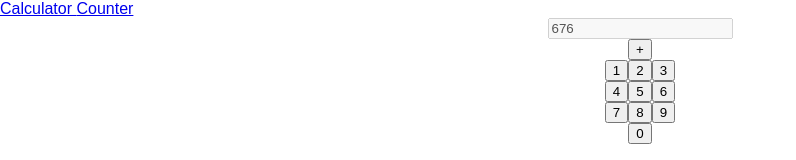
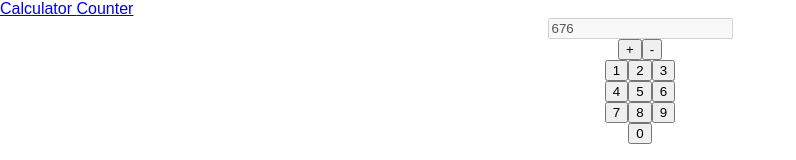
Before and after one commit to agataokolska/exercises-with-redux-part2, a React (Create React App) app: page /calculator in a window 1280 px wide. Shown: the top 160 px of the page, without its empty margins (0-796 px from the left). Built offline with nearby package versions, Linux system fonts and the light colour scheme.

Commit message:
add substract action to button

```diff
--- a/src/state/calculator.js
+++ b/src/state/calculator.js
@@ -3,6 +3,8 @@ const ADD = 'calculator/ADD'
 const SUBSTRACT = 'calculator/SUBSTRACT'
 
 export const addAction = () => ({type: ADD})
+
+export const substractAction = () => ({type: SUBSTRACT})
 
 export const inputAction = number => ({type:INPUT, number})
 
@@ -29,6 +31,14 @@ export default (state = initialState, action) =>{
             isResultShown: true,
             lastOperation: action.type,
         }
+        case SUBSTRACT:
+        return{
+            ...state,
+            result: state.result - state.input,
+            input:0,
+            isResultShown: true,
+            lastOperation: action.type
+        }
         default:
         return state
     }
--- a/src/views/Calculator.js
+++ b/src/views/Calculator.js
@@ -1,6 +1,6 @@
 import React from 'react'
 import { connect } from 'react-redux'
-import { inputAction, addAction } from '../state/calculator';
+import { inputAction, addAction, substractAction } from '../state/calculator';
 
 const styles={
     center:{
@@ -18,6 +18,8 @@ const Calculator = (props) => (
         </div>
         <div>
             <button onClick={props._addAction}>+</button>
+
+            <button onClick={props._substractAction}>-</button>
         </div>
         <div>
             <button onClick={() => props._inputAction(1)}>1</button>
@@ -49,7 +51,8 @@ const mapStateToProps = state => ({
 
 const mapDispatchToProps = dispatch => ({
     _inputAction: (number) => dispatch(inputAction(number)),
-    _addAction: () => dispatch(addAction())
+    _addAction: () => dispatch(addAction()),
+    _substractAction: () => dispatch(substractAction())
 })
 
 export default connect(
```
